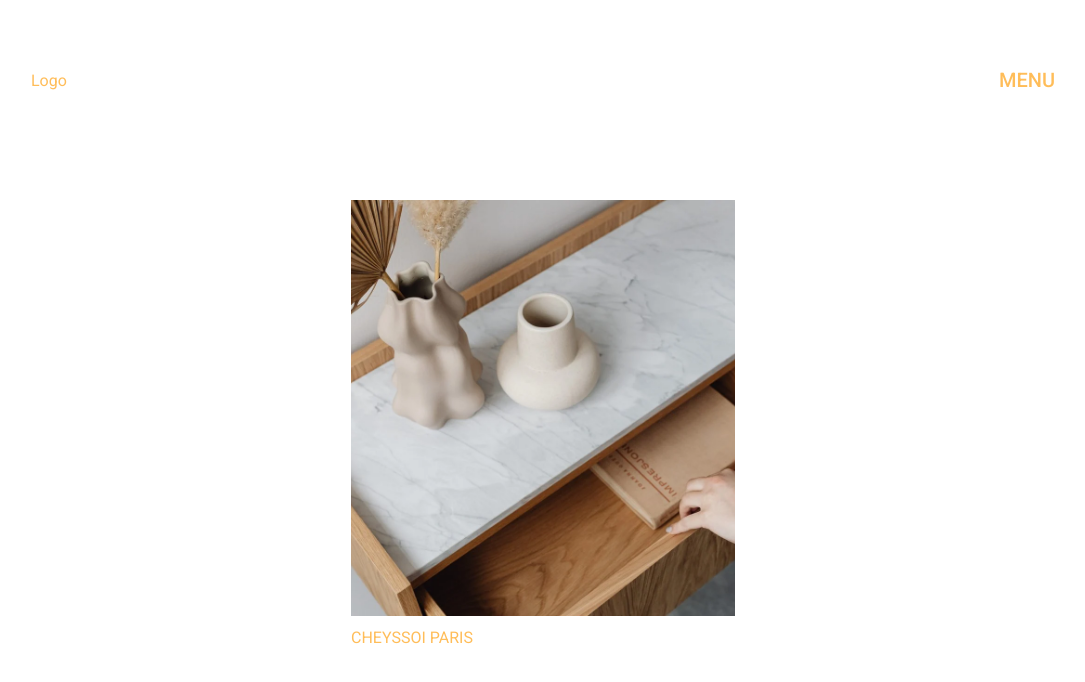
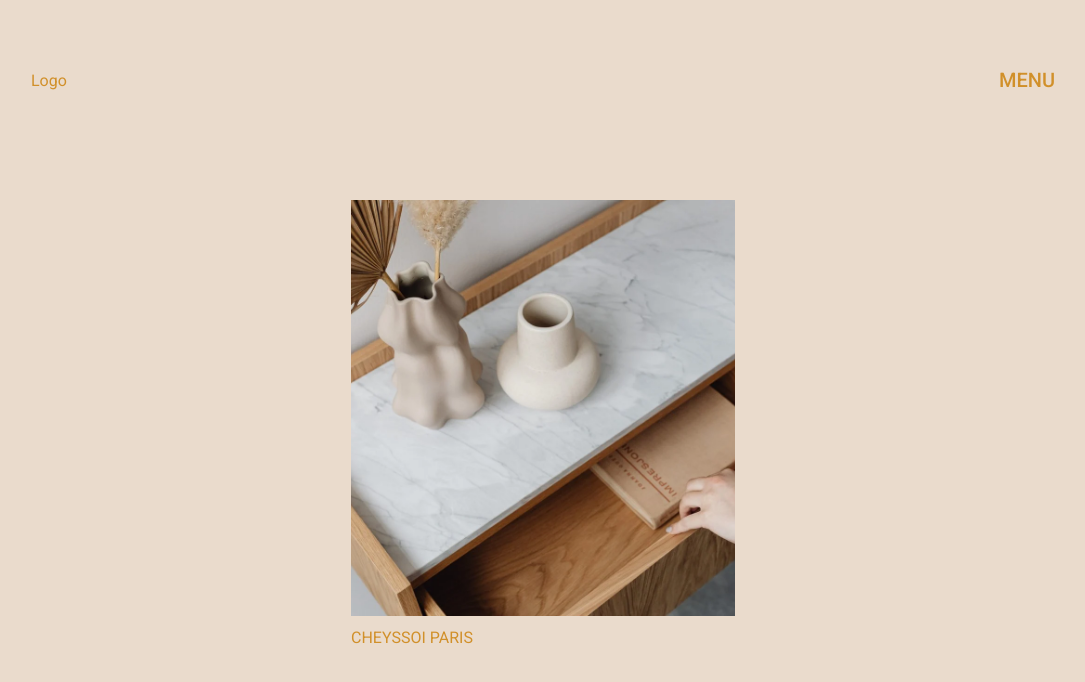
Before and after one commit to Scharlyopitz/CHEYSSOI-PARIS, a React (Vite) app: page / in a window 1280 px wide. Shown: the top 682 px of the page, without its empty margins (97-1182 px from the left). Built offline with nearby package versions, Linux system fonts and the light colour scheme.

Commit message:
Changement des couleurs

```diff
--- a/src/sass/base/_colors.scss
+++ b/src/sass/base/_colors.scss
@@ -1,3 +1,3 @@
 $Yellow: #ffbd59;
 $Blue: #264059;
-$Orange: #d39905;
+$Orange: #d1902a;
--- a/src/sass/base/_reset.scss
+++ b/src/sass/base/_reset.scss
@@ -6,6 +6,7 @@
 
 body {
   font-family: "Roboto", sans-serif;
+  background: #eadbcc;
 }
 
 a {
--- a/src/sass/components/_navbar.scss
+++ b/src/sass/components/_navbar.scss
@@ -4,7 +4,7 @@ header {
   justify-content: space-between;
   height: 20vh;
   padding: 0 10vw;
-  color: $Yellow;
+  color: $Orange;
 
   .menu {
     position: relative;
--- a/src/sass/pages/_home.scss
+++ b/src/sass/pages/_home.scss
@@ -3,7 +3,7 @@
   justify-content: center;
   height: 80vh;
   width: 100%;
-  color: $Yellow;
+  color: $Orange;
 
   .image {
     margin: 5vh 0;
--- a/src/style/style.css
+++ b/src/style/style.css
@@ -7,6 +7,7 @@
 
 body {
   font-family: "Roboto", sans-serif;
+  background: #eadbcc;
 }
 
 a {
@@ -19,7 +20,7 @@ header {
   justify-content: space-between;
   height: 20vh;
   padding: 0 10vw;
-  color: #ffbd59;
+  color: #d1902a;
 }
 header .menu {
   position: relative;
@@ -47,7 +48,7 @@ header .menu .burger {
   justify-content: center;
   height: 80vh;
   width: 100%;
-  color: #ffbd59;
+  color: #d1902a;
 }
 #Home .image {
   margin: 5vh 0;
```
Also changed, not shown: 1 other file (tests, documents, lock files or other folders).
